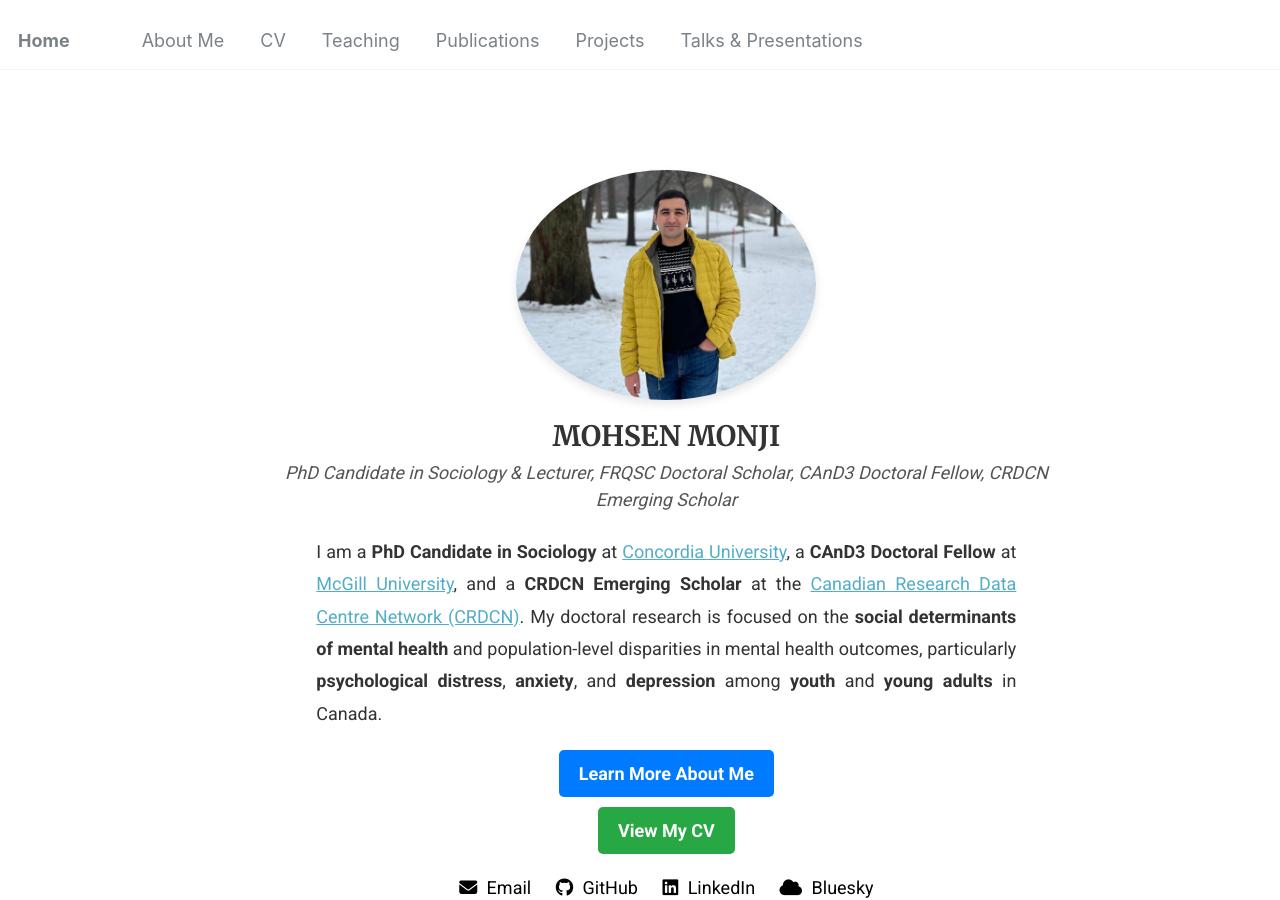
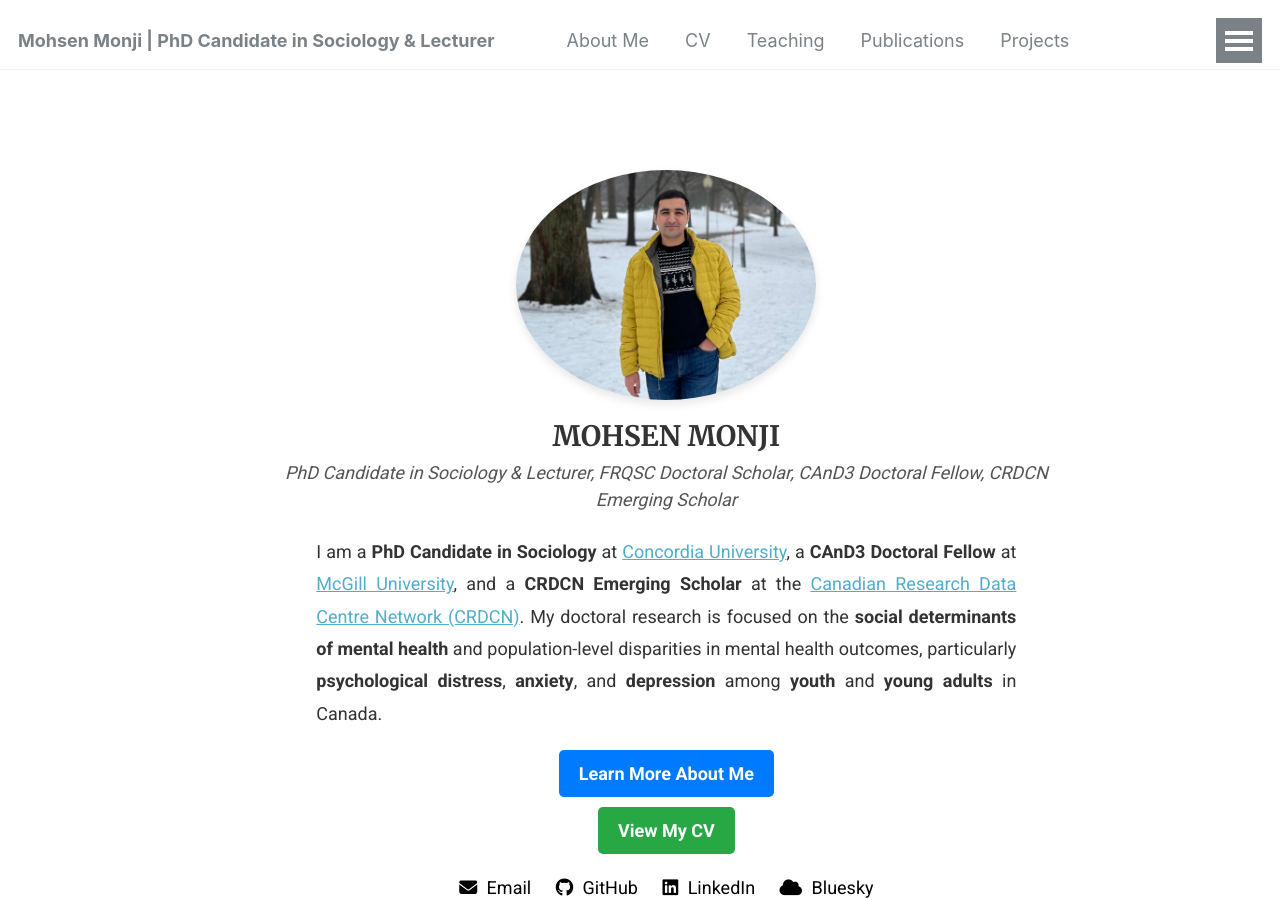
Before and after one commit to Mohsnmonji/mohsnmonji.github.io, a Jekyll site: the page built from _pages/front.md, in a window 1280 px wide and 900 px high. Built offline with Jekyll 4.4.1, drawn with Linux system fonts in a browser that asks for light colours.

Commit message:
Update _config.yml

```diff
--- a/_config.yml
+++ b/_config.yml
@@ -9,13 +9,17 @@
 
 # Basic Site Settings
 locale: "en-US"
-title: "Home "
-title_separator: "-"
+title: "Mohsen Monji | PhD Candidate in Sociology & Lecturer" # Full site title
+title_separator: "-" # Separator for titles
 name: "Mohsen Monji"
-description: "Sociologist & Population Mental Health Researcher"
-url: https://www.mohsenmonji.com # Update with your custom domain
+description: "Sociologist and Population Mental Health Researcher" # Default description
+url: "https://www.mohsenmonji.com" # Update with your custom domain
 baseurl: "" # Leave empty for personal GitHub Pages site
 repository: "mohsenmonji/mohsenmonji.github.io"
+
+# Global Defaults for Metadata
+default_image: "/images/profile.PNG" # Fallback image for pages without specific images
+author: "Mohsen Monji" # Author name
 
 # Site Author - The following control what appears as part of the author content on the sidebar.
 author:
```
